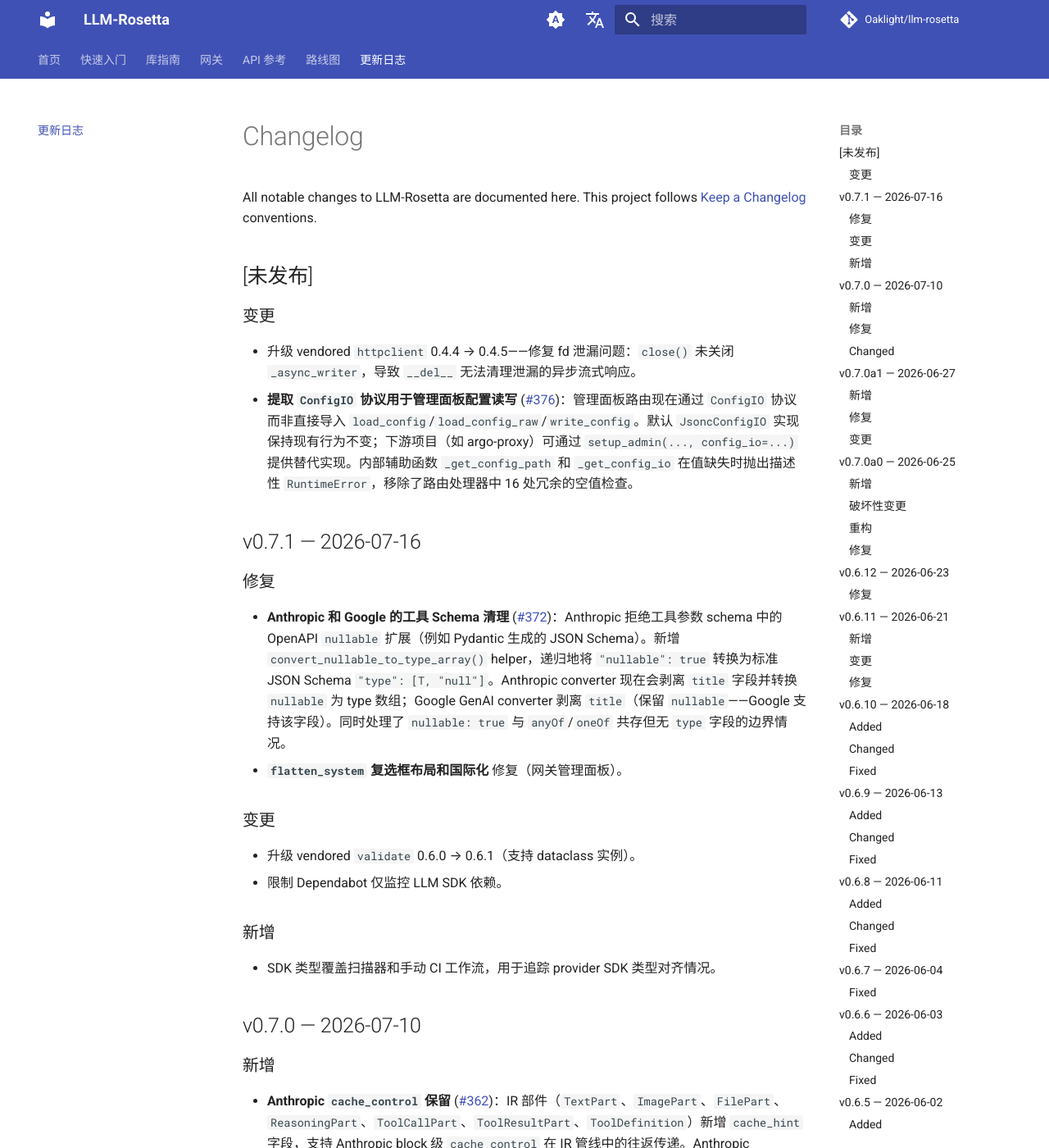
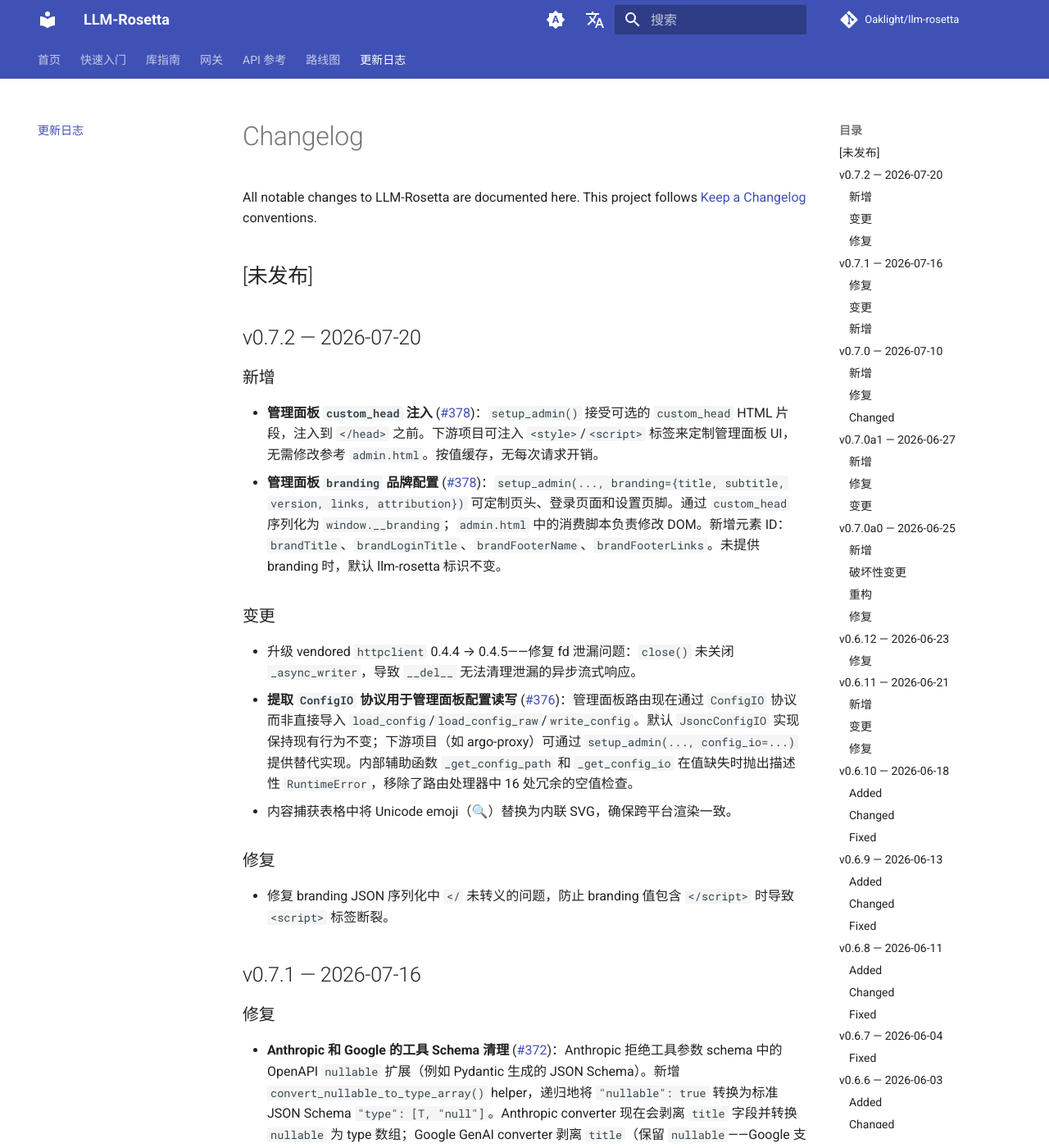
Before and after one commit to Oaklight/llm-rosetta, an MkDocs documentation site: the page built from docs/changelog.md, in a window 1280 px wide and 1400 px high. Shown: the whole window at 82% size. Built offline with MkDocs 1.6.1 and Material for MkDocs 9.7.7, drawn with Linux system fonts in a browser that asks for light colours; comment, search, counter and statistics services are not loaded.

Commit message:
docs: update changelog for v0.7.2

```diff
--- a/docs/changelog.md
+++ b/docs/changelog.md
@@ -8,10 +8,22 @@
 
 ## [未发布]
 
+## v0.7.2 — 2026-07-20
+
+### 新增
+
+- **管理面板 `custom_head` 注入** ([#378](https://github.com/Oaklight/llm-rosetta/pull/378))：`setup_admin()` 接受可选的 `custom_head` HTML 片段，注入到 `</head>` 之前。下游项目可注入 `<style>`/`<script>` 标签来定制管理面板 UI，无需修改参考 `admin.html`。按值缓存，无每次请求开销。
+- **管理面板 `branding` 品牌配置** ([#378](https://github.com/Oaklight/llm-rosetta/pull/378))：`setup_admin(..., branding={title, subtitle, version, links, attribution})` 可定制页头、登录页面和设置页脚。通过 `custom_head` 序列化为 `window.__branding`；`admin.html` 中的消费脚本负责修改 DOM。新增元素 ID：`brandTitle`、`brandLoginTitle`、`brandFooterName`、`brandFooterLinks`。未提供 branding 时，默认 llm-rosetta 标识不变。
+
 ### 变更
 
 - 升级 vendored `httpclient` 0.4.4 → 0.4.5——修复 fd 泄漏问题：`close()` 未关闭 `_async_writer`，导致 `__del__` 无法清理泄漏的异步流式响应。
 - **提取 `ConfigIO` 协议用于管理面板配置读写** ([#376](https://github.com/Oaklight/llm-rosetta/pull/376))：管理面板路由现在通过 `ConfigIO` 协议而非直接导入 `load_config`/`load_config_raw`/`write_config`。默认 `JsoncConfigIO` 实现保持现有行为不变；下游项目（如 argo-proxy）可通过 `setup_admin(..., config_io=...)` 提供替代实现。内部辅助函数 `_get_config_path` 和 `_get_config_io` 在值缺失时抛出描述性 `RuntimeError`，移除了路由处理器中 16 处冗余的空值检查。
+- 内容捕获表格中将 Unicode emoji（🔍）替换为内联 SVG，确保跨平台渲染一致。
+
+### 修复
+
+- 修复 branding JSON 序列化中 `</` 未转义的问题，防止 branding 值包含 `</script>` 时导致 `<script>` 标签断裂。
 
 ## v0.7.1 — 2026-07-16
 
```
